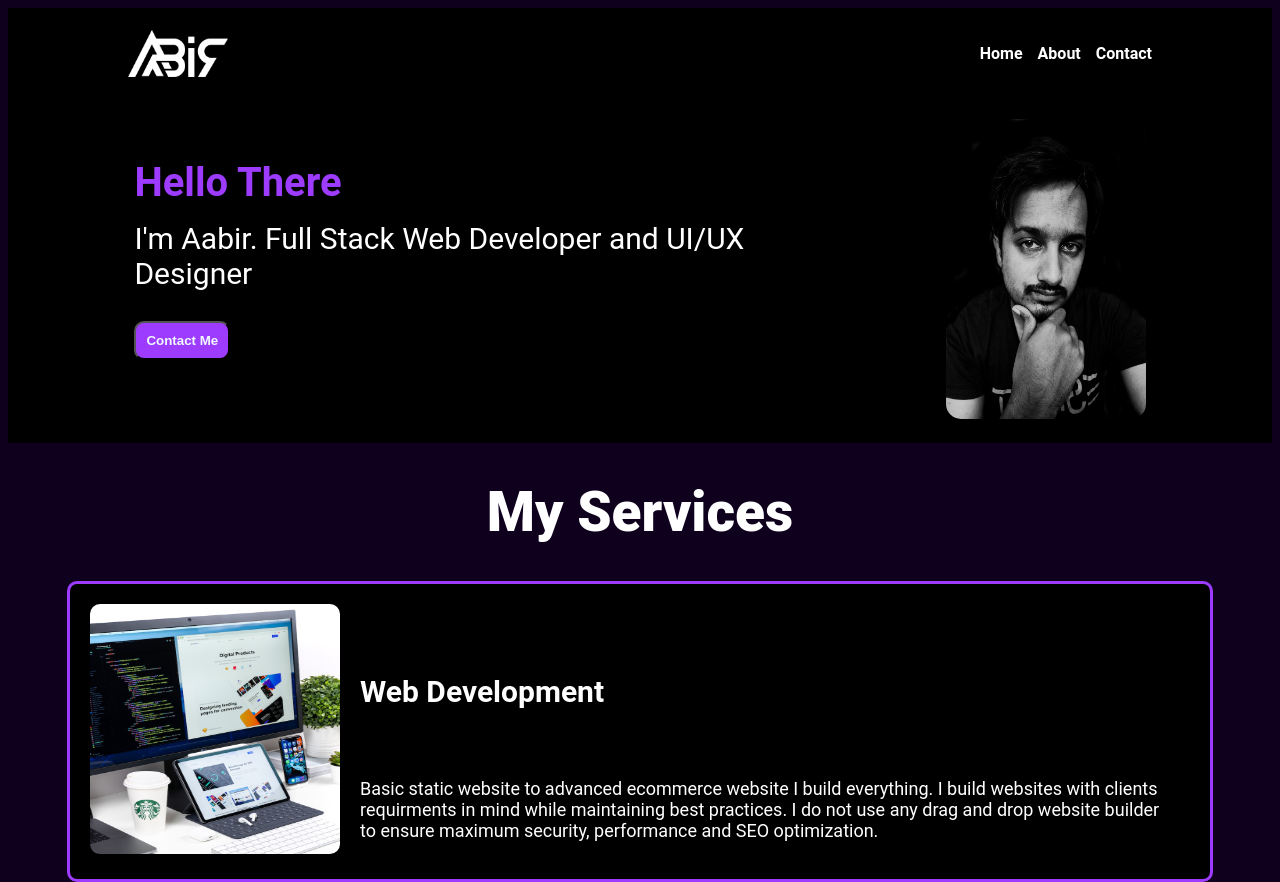
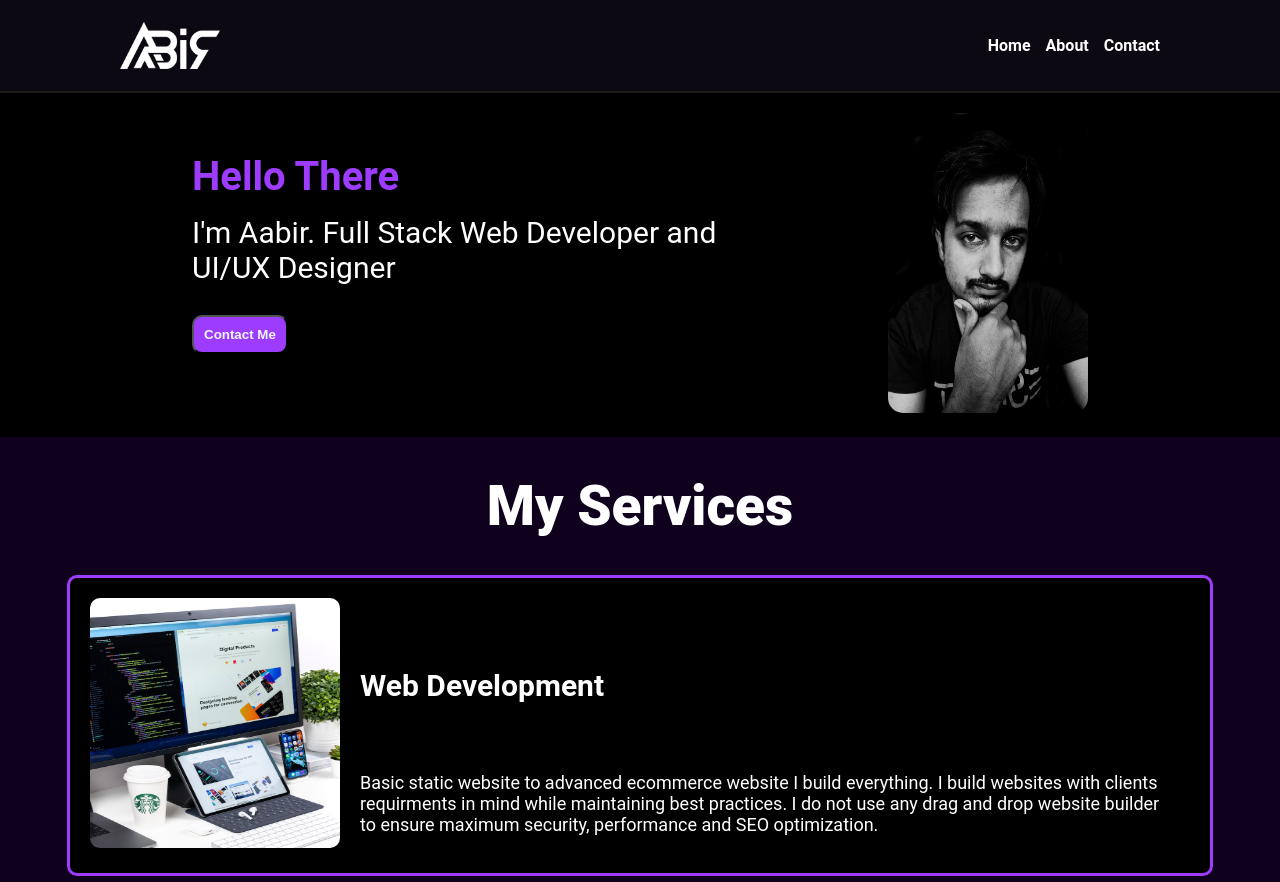
Before and after one commit to Aabirr/my-personal-website, a plain HTML site: page index.html in a window 1280 px wide. Shown: the top 882 px of the page. Drawn offline with Linux system fonts and the light colour scheme.

Commit message:
Redesign navbar

```diff
--- a/css/style.css
+++ b/css/style.css
@@ -3,6 +3,8 @@ body {
   display: flex;
   flex-direction: column;
   background-color: #0f001e;
+  padding: 0;
+  margin: 0;
 }
 
 .header {
@@ -10,6 +12,14 @@ body {
 }
 .logo {
   width: 100px;
+}
+.top-nav {
+  position: sticky;
+  top: 0;
+  background: rgba(14, 10, 19, 0.98);
+  border-bottom: black;
+  border-bottom: solid 2px #1c1919;
+  backdrop-filter: blur(6px);
 }
 .nav {
   display: flex;
@@ -42,10 +52,10 @@ li {
 
 .content {
   display: flex;
-  max-width: 1000px;
   margin: 0 auto;
   justify-content: space-between;
-
+  gap: 70px;
+  max-width: 70%;
   padding: 20px;
 }
 .right > img {
@@ -140,12 +150,6 @@ button:hover {
   color: #fff;
   margin-bottom: 10px;
 }
-.content {
-  display: flex;
-  justify-content: space-between;
-  gap: 70px;
-  max-width: 80%;
-}
 
 .content > img {
   width: 400px;
--- a/index.html
+++ b/index.html
@@ -6,10 +6,7 @@
     <title>AabirKashif</title>
 </head>
 <body>
-
-        <div class="header">
-
-
+        <div class="top-nav">
             <div class="nav">
 
                 <img class="logo" src="img/logo.png" alt="aabir logo">
@@ -22,7 +19,9 @@
                 </li>
             </ul>
         </div>
+        </div>
 
+        <div class="header">
             <div class="content">
                 <div class="left">
                     <h3>Hello There</h3>
```
Lines whose indentation alone changed are shown as unchanged.
